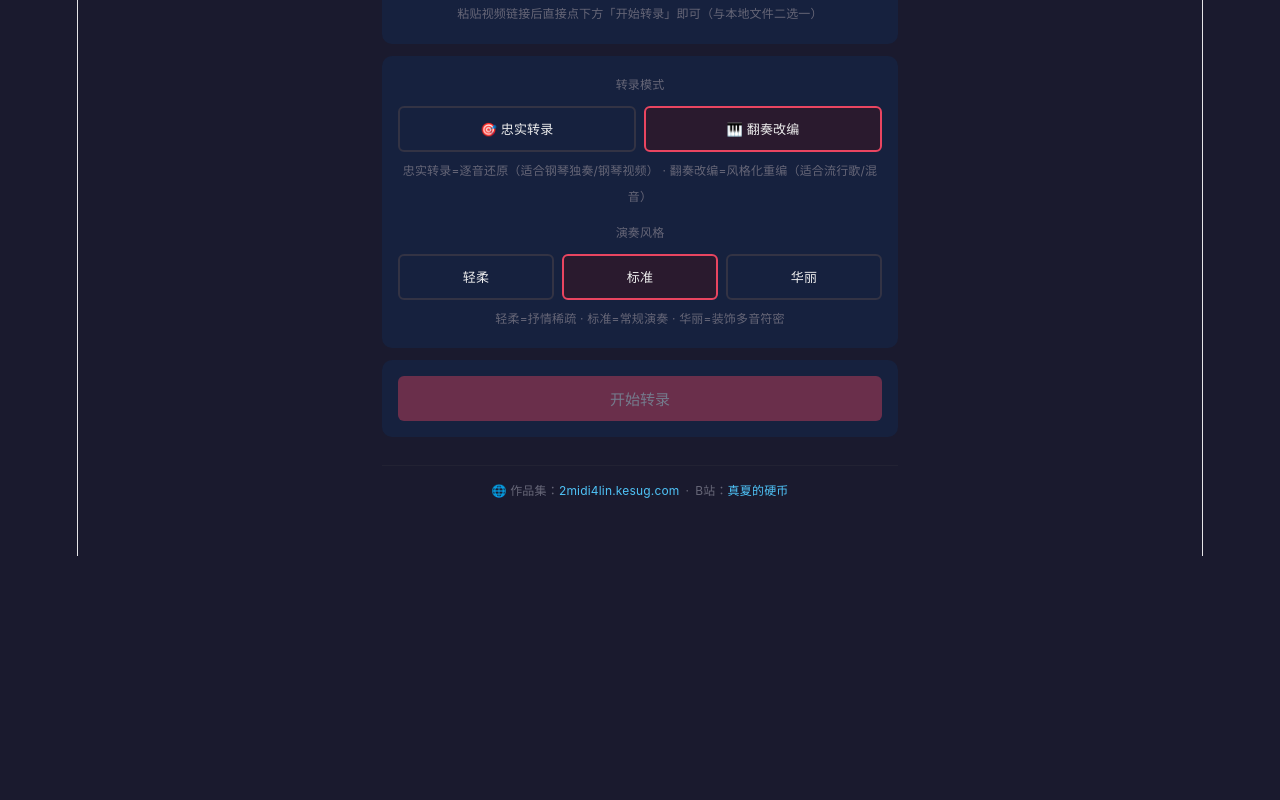
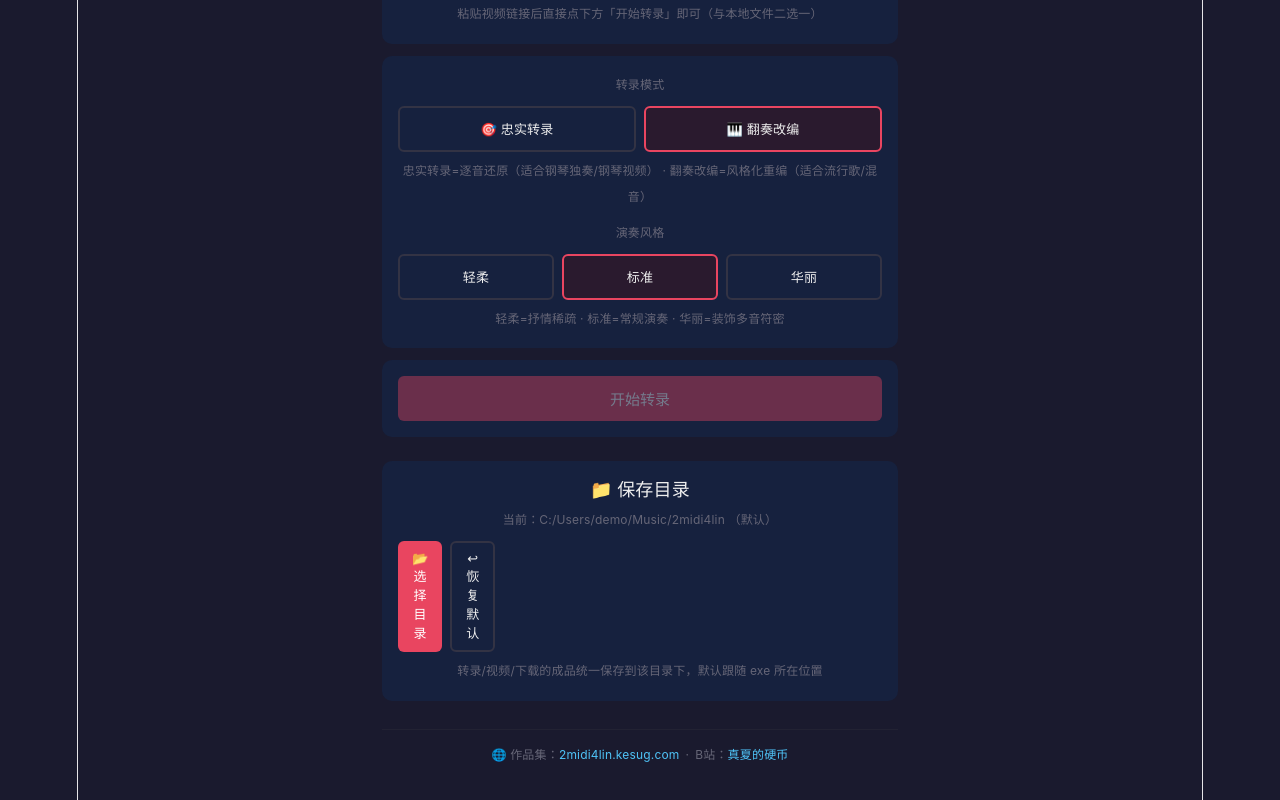
Before and after one commit to kishin123/2midi4lin, a Vue app in the folder src/gui/frontend/: page / in a window 1280 px wide. Shown: the part 465-1265 px from the top of the page. Before the commit the page ends 1021 px from the top, so only its background shows below. Built offline with nearby package versions, Linux system fonts and the light colour scheme.

Commit message:
feat: 保存目录设置UI（选择目录/恢复默认）

```diff
--- a/src/gui/frontend/src/App.vue
+++ b/src/gui/frontend/src/App.vue
@@ -34,6 +34,10 @@ function mockCall(method: string, _args: any[]): Promise<any> {
     case 'download_musescore_url': return delay('C:/Users/demo/Downloads/示例_musescore.mid')
     case 'open_file': return delay(null)
     case 'open_browser': return delay(null)
+    case 'get_save_dir': return delay({ dir: 'C:/Users/demo/Music/2midi4lin', custom: false, custom_dir: '', default_dir: 'C:/Users/demo/2midi4lin' })
+    case 'choose_save_dir': return delay({ ok: true, msg: '已设置：C:/Users/demo/Music/我的作品' })
+    case 'set_save_dir': return delay({ ok: true, msg: '已设置目录' })
+    case 'reset_save_dir': return delay({ ok: true, msg: '已恢复默认' })
     default: return delay(null)
   }
 }
@@ -276,6 +280,38 @@ function openLastResultFolder() {
 function openBili() {
   callApi('open_browser', 'https://space.bilibili.com/12077314')
 }
+
+// ======== 保存目录设置 ========
+const saveDir = reactive({
+  dir: '', custom: false, customDir: '', msg: '', loading: false,
+})
+
+async function loadSaveDir() {
+  try {
+    const r = await callApi('get_save_dir')
+    saveDir.dir = r.dir; saveDir.custom = r.custom; saveDir.customDir = r.custom_dir
+  } catch (e: any) { saveDir.msg = String(e) }
+}
+
+async function chooseSaveDir() {
+  saveDir.loading = true; saveDir.msg = ''
+  try {
+    const r = await callApi('choose_save_dir')
+    saveDir.msg = r.msg || ''
+    if (r.ok) await loadSaveDir()
+  } catch (e: any) { saveDir.msg = String(e) } finally { saveDir.loading = false }
+}
+
+async function resetSaveDir() {
+  saveDir.loading = true; saveDir.msg = ''
+  try {
+    const r = await callApi('reset_save_dir')
+    saveDir.msg = r.msg || ''
+    if (r.ok) await loadSaveDir()
+  } catch (e: any) { saveDir.msg = String(e) } finally { saveDir.loading = false }
+}
+
+loadSaveDir()
 </script>
 
 <template>
@@ -443,6 +479,22 @@ function openBili() {
       </section>
     </div>
 
+    <!-- 保存目录设置 -->
+    <section class="card" style="margin-top:12px">
+      <h4>📁 保存目录</h4>
+      <p class="path" style="margin:4px 0 8px; word-break:break-all">
+        当前：{{ saveDir.dir || '加载中...' }}
+        <span v-if="saveDir.custom" style="color:#FFD54F">（自定义）</span>
+        <span v-else style="color:var(--muted)">（默认）</span>
+      </p>
+      <div style="display:flex;gap:8px;flex-wrap:wrap">
+        <button class="btn-primary btn-s" @click="chooseSaveDir" :disabled="saveDir.loading">📂 选择目录</button>
+        <button class="btn-second btn-s" @click="resetSaveDir" :disabled="saveDir.loading">↩ 恢复默认</button>
+      </div>
+      <p v-if="saveDir.msg" class="path" style="margin-top:6px; color:#4FC3F7">{{ saveDir.msg }}</p>
+      <p class="path" style="margin-top:6px; color:var(--muted)">转录/视频/下载的成品统一保存到该目录下，默认跟随 exe 所在位置</p>
+    </section>
+
     <!-- 页脚：常驻入口 -->
     <footer class="footer">
       <span>🌐 作品集：</span>
```
